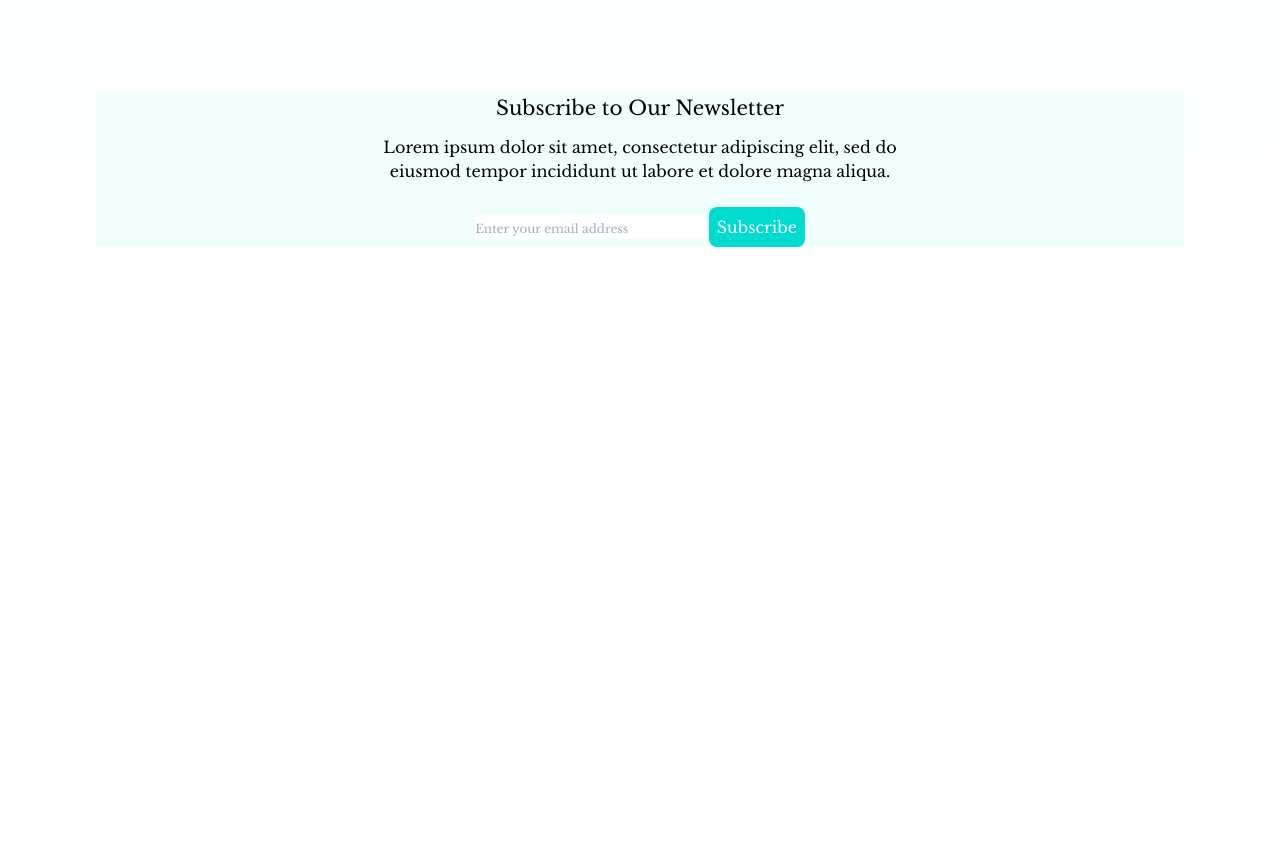
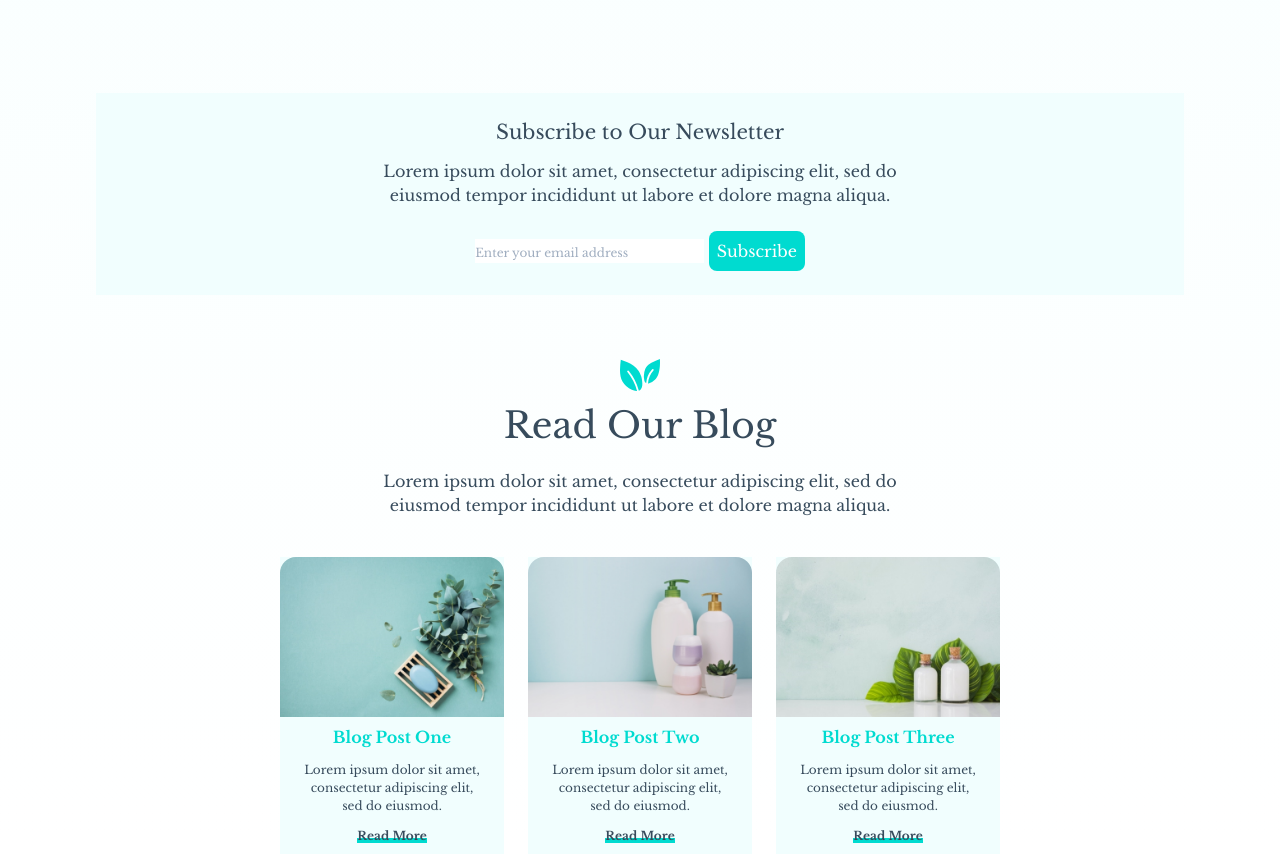
Before and after one commit to AgkTF/organic-website, a website: page pages/home.html in a window 1280 px wide. Shown: the part 1513-2367 px from the top of the page. Before the commit the page ends 1760 px from the top, so only its background shows below. Drawn offline with nearby package versions, Linux system fonts and the light colour scheme; files that its build step writes are made by us from their sources.

Commit message:
Add code for blog section

```diff
--- a/pages/home.html
+++ b/pages/home.html
@@ -8,7 +8,7 @@
     <title>Organic | Home</title>
   </head>
   <body
-    class="mx-auto bg-gradient-to-b from-lturquoise bg-no-repeat font-libre max-w-screen-2xl"
+    class="mx-auto bg-gradient-to-b from-lturquoise bg-no-repeat font-libre max-w-screen-2xl text-gblue"
   >
     <div class="mx-6 lg:mx-10 xl:mx-24 2xl:mx-32">
       <nav class="pt-4 flex flex-col relative">
@@ -260,7 +260,7 @@
         </p>
       </section>
 
-      <section class="mt-24 text-center bg-lturquoise">
+      <section class="py-6 mt-24 text-center bg-lturquoise">
         <h2 class="text-xl">Subscribe to Our Newsletter</h2>
         <p
           class="mx-auto mt-2 md:mt-3 text-xs lg:text-base max-w-xs sm:max-w-lg lg:max-w-xl"
@@ -282,6 +282,93 @@
           </button>
         </div>
       </section>
+
+      <section class="mt-16 text-center">
+        <img src="../images/leaves.svg" class="h-5 lg:h-8 mx-auto" />
+        <h2 class="mt-2 text-lg sm:text-2xl lg:text-3xl xl:text-4xl">
+          Read Our Blog
+        </h2>
+        <p
+          class="mx-auto mt-2 md:mt-4 text-xs lg:text-sm xl:text-base max-w-xs sm:max-w-lg lg:max-w-xl"
+        >
+          Lorem ipsum dolor sit amet, consectetur adipiscing elit, sed do
+          eiusmod tempor incididunt ut labore et dolore magna aliqua.
+        </p>
+
+        <div class="mt-10 flex justify-center items-center gap-6 flex-wrap">
+          <div class="w-56 bg-lturquoise">
+            <div class="w-56 h-40 rounded-t-2xl overflow-hidden">
+              <img
+                src="../images/blog-1 2x.jpg"
+                alt="blog 1"
+                class="h-full w-full object-cover"
+              />
+            </div>
+            <div class="px-5 py-2 text-center">
+              <h4 class="font-bold text-turquoise text-sm lg:text-base">
+                Blog Post One
+              </h4>
+              <p class="mt-3 text-xs">
+                Lorem ipsum dolor sit amet, consectetur adipiscing elit, sed do
+                eiusmod.
+              </p>
+              <a
+                class="inline-block mt-3 font-bold text-xs read_link"
+                href="/blog"
+                >Read More</a
+              >
+            </div>
+          </div>
+
+          <div class="w-56 bg-lturquoise">
+            <div class="w-56 h-40 rounded-t-2xl overflow-hidden">
+              <img
+                src="../images/blog-2 2x.jpg"
+                alt="blog 2"
+                class="h-full w-full object-cover"
+              />
+            </div>
+            <div class="px-5 py-2 text-center">
+              <h4 class="font-bold text-turquoise text-sm lg:text-base">
+                Blog Post Two
+              </h4>
+              <p class="mt-3 text-xs">
+                Lorem ipsum dolor sit amet, consectetur adipiscing elit, sed do
+                eiusmod.
+              </p>
+              <a
+                class="inline-block mt-3 font-bold text-xs read_link"
+                href="/blog"
+                >Read More</a
+              >
+            </div>
+          </div>
+
+          <div class="w-56 bg-lturquoise">
+            <div class="w-56 h-40 rounded-t-2xl overflow-hidden">
+              <img
+                src="../images/blog-3 2x.jpg"
+                alt="blog 3"
+                class="h-full w-full object-cover"
+              />
+            </div>
+            <div class="px-5 py-2 text-center">
+              <h4 class="font-bold text-turquoise text-sm lg:text-base">
+                Blog Post Three
+              </h4>
+              <p class="mt-3 text-xs lg:text-xs">
+                Lorem ipsum dolor sit amet, consectetur adipiscing elit, sed do
+                eiusmod.
+              </p>
+              <a
+                class="inline-block mt-3 font-bold text-xs read_link"
+                href="/blog"
+                >Read More</a
+              >
+            </div>
+          </div>
+        </div>
+      </section>
     </div>
     <script src="../js/index.js"></script>
   </body>
--- a/sass/styles.scss
+++ b/sass/styles.scss
@@ -64,3 +64,24 @@ nav {
     font-size: 12px;
   }
 }
+
+.read_link {
+  position: relative;
+  z-index: 10;
+
+  &::after {
+    position: absolute;
+    content: "";
+    background: $primary;
+    height: 5px;
+    width: 100%;
+    left: 0;
+    bottom: 2px;
+    z-index: -1;
+    transition: all 0.15s ease-in-out;
+  }
+
+  &:hover::after {
+    height: 90%;
+  }
+}
```
Also changed, not shown: css/styles.css, images/blog-1 2x.jpg (added), images/blog-2 2x.jpg (added), images/blog-3 2x.jpg (added).
